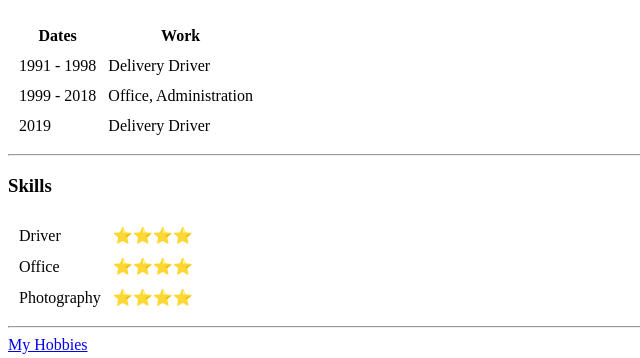
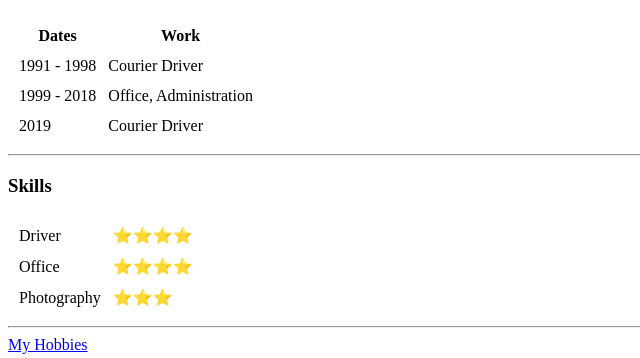
Before and after one commit to bivnet/cv, a plain HTML site: page index.html in a window 1280 px wide. Shown: the part 535-893 px from the top of the page, 0-640 px from the left. Drawn offline with Linux system fonts and the light colour scheme.

Commit message:
Add files via upload

```diff
--- a/index.html
+++ b/index.html
@@ -42,7 +42,7 @@
   <tbody>
     <tr>
       <td>1991 - 1998</td>
-      <td>Delivery Driver</td>
+      <td>Courier Driver</td>
     </tr>
   </tbody>
 <tr>
@@ -51,7 +51,7 @@
 </tr>
 <tr>
 <td>2019</td>
-<td>Delivery Driver</td>
+<td>Courier Driver</td>
 </tr>
 </table>
 <hr />
@@ -69,7 +69,7 @@
                 </tr>
                 <tr>
                   <td>Photography</td>
-                  <td>⭐⭐⭐⭐</td>
+                  <td>⭐⭐⭐</td>
                 </tr>
               </table>
 
```
